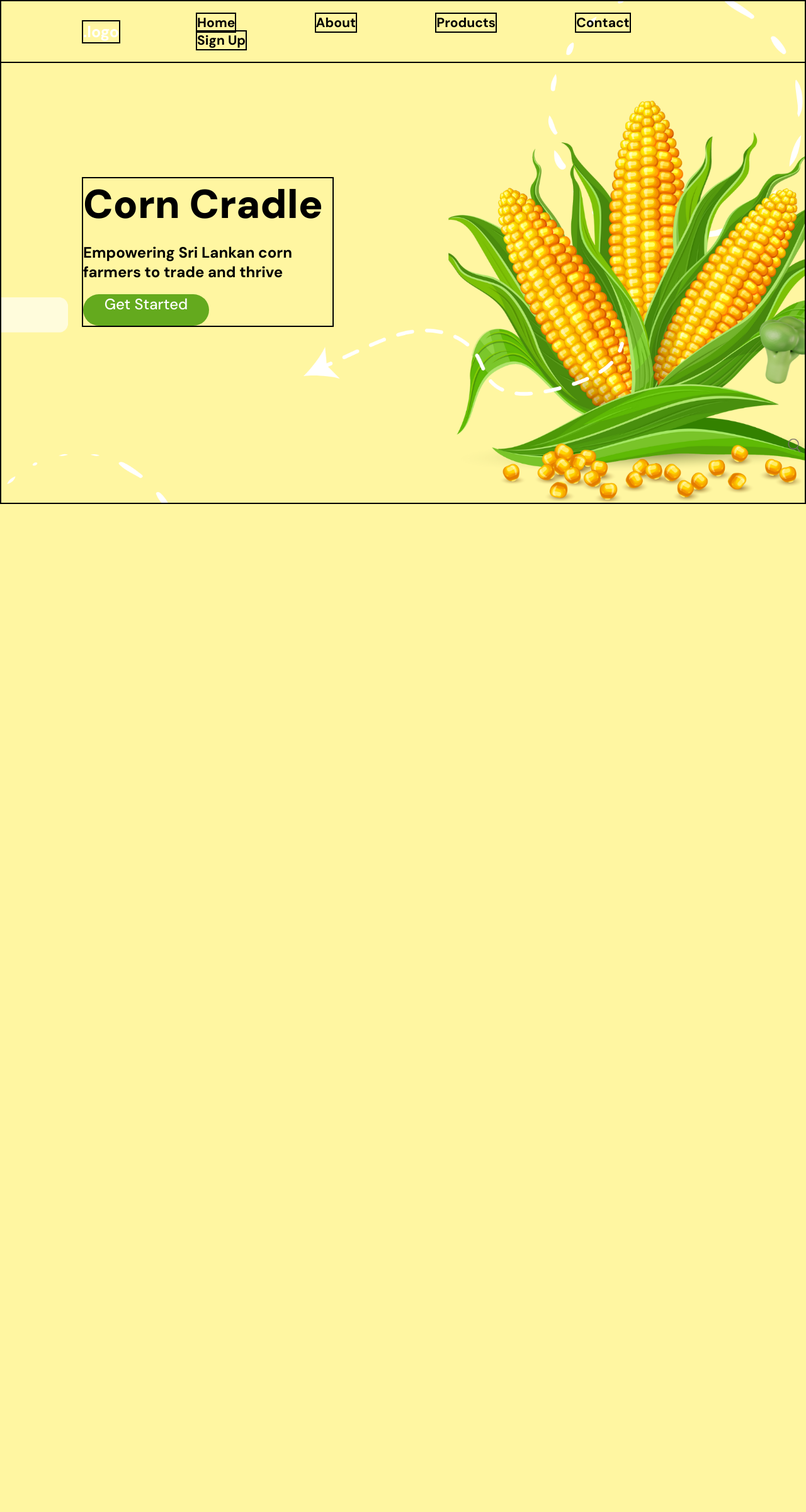
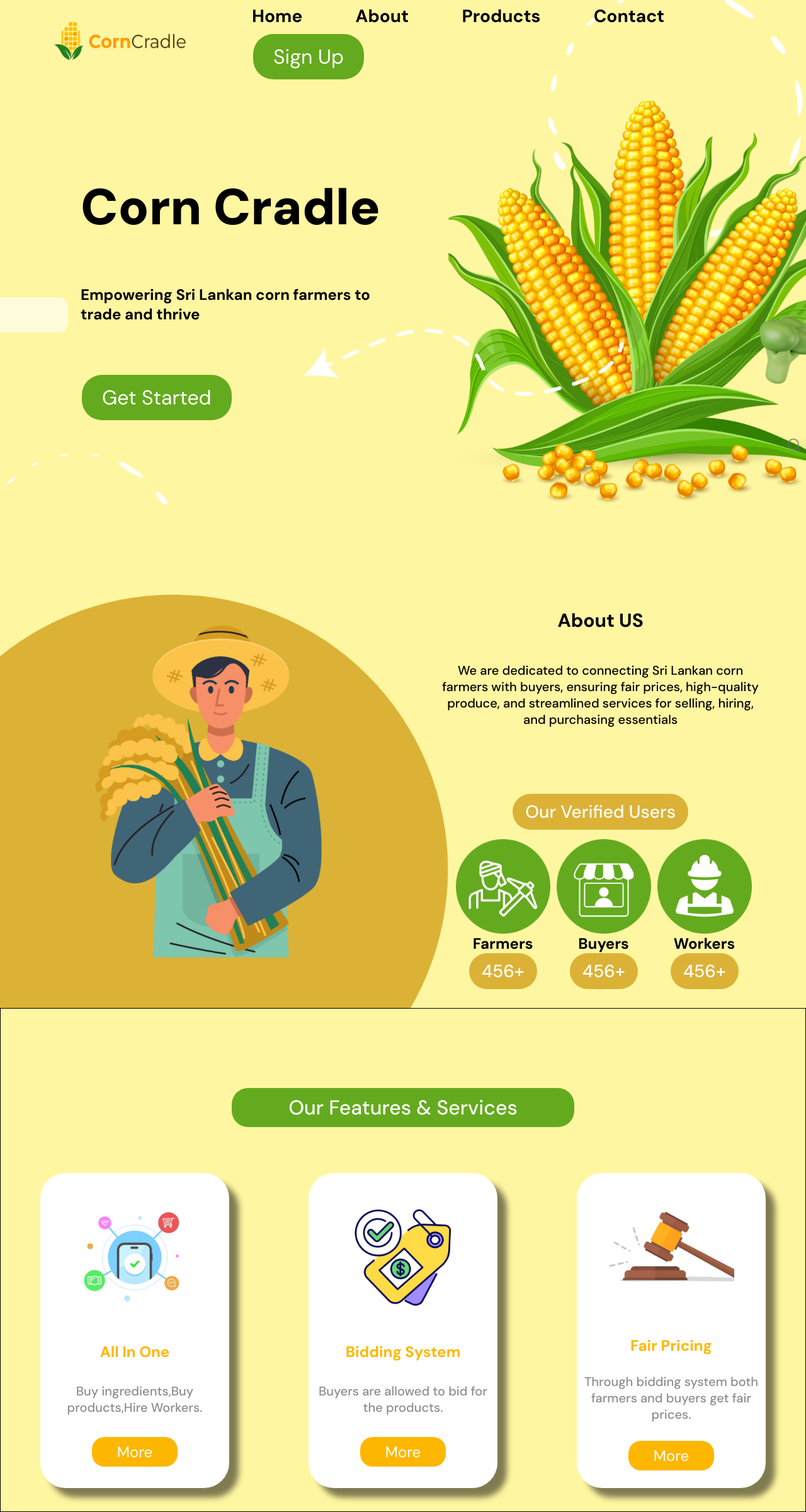
Before and after one commit to tharushanawod/SecondYearGroupProject, a PHP site: page / in a window 1280 px wide. Shown: the whole page at 63% size. Before the commit the page ends 800 px from the top, so only its background shows below. Run offline with PHP 8.4, Linux system fonts and the light colour scheme.

Commit message:
added two new pages to home page

```diff
--- a/index.html
+++ b/index.html
@@ -8,14 +8,14 @@
   </head>
   <body>
     <header class="header">
-      <a href="#" class="logo">.logo</a>
+      <a href="#" class="logo"><img src="./images/logo.png" alt="logomy" /></a>
 
       <nav class="navbar">
         <a href="#">Home</a>
         <a href="#">About</a>
         <a href="#">Products</a>
         <a href="#">Contact</a>
-        <a href="#">Sign Up</a>
+        <a href="#"><button class="stylish-button">Sign Up</button></a>
       </nav>
     </header>
 
@@ -23,8 +23,73 @@
       <div class="home-content">
         <h1>Corn Cradle</h1>
         <h2>Empowering Sri Lankan corn farmers to trade and thrive</h2>
-        <div class="home-button">
-          <a href="#">Get Started</a>
+        <a href="#"><button class="stylish-button">Get Started</button></a>
+      </div>
+    </section>
+
+    <section class="About-us">
+      <div class="About-us-content">
+        <h2>About US</h2>
+        <p>
+          We are dedicated to connecting Sri Lankan corn farmers with buyers,
+          ensuring fair prices, high-quality produce, and streamlined services
+          for selling, hiring, and purchasing essentials
+        </p>
+      </div>
+      <div class="user-details">
+        <button class="verified-user-button">Our Verified Users</button>
+        <div class="user-icons">
+          <div class="user">
+            <img src="./images/farmer.png" alt="farmer" />
+            <h2>Farmers</h2>
+            <button>456+</button>
+          </div>
+
+          <div class="user">
+            <img src="./images/buyer.png" alt="farmer" />
+            <h2>Buyers</h2>
+            <button>456+</button>
+          </div>
+
+          <div class="user">
+            <img src="./images/worker.png" alt="farmer" />
+            <h2>Workers</h2>
+            <button>456+</button>
+          </div>
+        </div>
+      </div>
+    </section>
+
+    <!-- third section our services -->
+
+    <section class="our-services">
+      <div class="our-services-content">
+        <div class="services-button">
+          <button>Our Features & Services</button>
+        </div>
+        <div class="service-boxes">
+          <div class="service">
+            <img src="./images/service1.png" alt="service1" />
+            <h2>All In One</h2>
+            <p>Buy ingredients,Buy products,Hire Workers.</p>
+            <a href="#"><button>More</button></a>
+          </div>
+
+          <div class="service">
+            <img src="./images/service2.png" alt="service2" />
+            <h2>Bidding System</h2>
+            <p>Buyers are allowed to bid for the products.</p>
+            <a href="#"><button>More</button></a>
+          </div>
+
+          <div class="service">
+            <img src="./images/service3.png" alt="service3" />
+            <h2>Fair Pricing</h2>
+            <p>
+              Through bidding system both farmers and buyers get fair prices.
+            </p>
+            <a href="#"><button>More</button></a>
+          </div>
         </div>
       </div>
     </section>
--- a/styles.css
+++ b/styles.css
@@ -7,60 +7,57 @@
   font-family: "DM Sans", sans-serif;
 }
 
-body {
-  background-image: url(./images/background.png);
-  background-size: cover;
-}
 .header {
   position: fixed;
   top: 0;
   left: 0;
   width: 100%;
-  padding: 20px 10%;
+  padding: 5px 5%;
   background: transparent;
   display: flex;
   justify-content: flex-start;
   align-items: center;
   z-index: 100;
-  border: 2px solid black;
 }
 
-.logo {
-  font-size: 25px;
-  font-weight: 700;
-  color: white;
-  text-decoration: none;
-  border: 2px solid black;
+.logo img {
+  height: 128px;
+  width: 256px;
 }
 
 .navbar a {
-  font-size: 21px;
+  font-size: 28px;
   color: black;
   text-decoration: none;
   font-weight: 700;
-  border: 2px solid black;
-  margin-left: 120px;
+
+  margin-left: 80px;
+}
+
+.navbar a:hover {
+  color: rgb(45, 176, 12);
 }
 .home {
   display: flex;
   height: 100vh;
   align-items: center;
-  border: 2px solid black;
+  background-image: url(./images/background.png);
+  background-size: cover;
   padding: 0% 10%;
 }
 
 .home-content {
-  max-width: 400px;
-  height: 30%;
+  max-width: 500px;
+  height: 50%;
+  margin-top: 15%;
   display: flex;
   flex-direction: column;
   align-items: flex-start;
   justify-content: space-between;
-  border: 2px solid black;
 }
 
 .home-content h1 {
-  font-size: 64px;
+  font-size: 80px;
   font-weight: 900;
 }
 
@@ -71,11 +68,153 @@ body {
   font-weight: 500;
 }
 
-.home-button {
+.stylish-button {
   background-color: #64aa1e;
+  border: none;
+  color: white;
+  padding: 15px 32px;
+  text-align: center;
+  text-decoration: none;
+  display: inline-block;
+  font-size: 32px;
+  margin: 10px 2px;
+  cursor: pointer;
+  border-radius: 32px;
+  transition: background-color 0.3s ease;
+}
+
+.stylish-button:hover {
+  background-color: #0a6724;
+}
+
+.About-us {
+  background-image: url(./images/background2.png);
+  height: 100vh;
+  background-size: cover;
+  display: flex;
+  flex-direction: column;
+  justify-content: space-around;
+  align-items: center;
+  padding-left: 49%;
+  padding-top: 7%;
+}
+
+.About-us-content h2 {
+  font-size: 30px;
+}
+
+.About-us-content {
+  font-size: 20px;
+  font-weight: 500;
+  height: 40%;
+  max-width: 80%;
+  display: flex;
+  flex-direction: column;
+  justify-content: space-evenly;
+  align-items: center;
+  text-align: center;
+}
+
+.user-details {
+  margin: 2px 50px;
+  display: flex;
+  flex-direction: column;
+  align-items: center;
+}
+.user-details button {
+  font-size: 28px;
+  font-weight: 500;
+  padding: 10px 20px;
+  border-radius: 29px;
+  border: none;
+  background-color: #dbb236;
+  color: white;
+}
+
+.user-icons {
+  padding-top: 15px;
+  display: flex;
+}
+
+.user-icons img {
+  width: 150px;
+  height: 150px;
+}
+
+.user {
+  margin-left: 10px;
+  display: flex;
+  flex-direction: column;
+  justify-content: center;
+  align-items: center;
+}
+
+.our-services {
+  background-image: url(./images/background3.png);
+  background-size: cover;
+  height: 100vh;
+}
+
+.our-services-content {
+  display: flex;
+  height: 100vh;
+  flex-direction: column;
+  padding-top: 7%;
+  align-items: center;
+  justify-content: space-around;
+  border: 1px solid black;
+}
+
+.services-button button {
+  border: none;
+  color: white;
+  background-color: #64aa1e;
+  padding: 10px 90px;
+  font-size: 32px;
+  font-weight: 500;
+  border-radius: 26px;
+}
+
+.service-boxes {
+  display: flex;
+  justify-content: space-around;
+}
+
+.service {
+  background-color: white;
+  border-radius: 40px;
+  display: flex;
+  color: #feb700;
+  flex-direction: column;
+  justify-content: space-evenly;
+  align-items: center;
+  flex-basis: 300px;
+  height: 500px;
+  text-align: center;
+  box-shadow: 15px 15px 10px rgba(0, 0, 0, 0.5);
+}
+
+.service img {
+  height: 200px;
   width: 200px;
-  height: 50px;
-  border-radius: 50px;
-  display: flex;
-  justify-content: center;
 }
+
+.service button {
+  border: none;
+  font-size: 24px;
+  color: white;
+  background-color: #feb700;
+  border-radius: 20px;
+  padding: 8px 40px;
+  cursor: pointer;
+}
+
+.service button:hover {
+  background-color: #dbb236;
+}
+
+.service p {
+  font-size: 20px;
+  color: #8d8d8d;
+  font-weight: 500;
+}
```
Also changed, not shown: new.html (added, +97 -0 lines), images/background2.png (added), images/background3.png (added), images/buyer.png (added), images/farmer.png (added), images/service1.png (added), images/service2.png (added), images/service3.png (added), images/worker.png (added), 1 other file.
